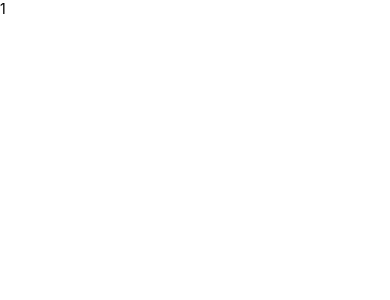
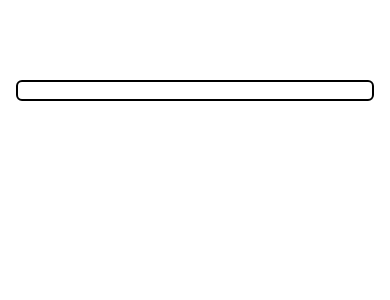
Before and after one commit to Ryuider-JS/RN, a React Native app: screen / in a window 390 px wide. Shown: the top 300 px of the page. Built offline with nearby package versions, Linux system fonts and the light colour scheme.

Commit message:
feat: Text & TextInput

```diff
--- a/App.tsx
+++ b/App.tsx
@@ -1,8 +1,24 @@
-import React from 'react';
-import {Text} from 'react-native';
+import './global.css';
+
+import React, { useState } from 'react';
+import { SafeAreaView, Text, TextInput, View } from 'react-native';
 
 const App = () => {
-  return <Text>1</Text>;
+  const [title, setTitle] = useState('');
+
+  return (
+    <SafeAreaView>
+      <View className="flex items-center gap-2 p-4 pt-8 bg-white">
+        <Text className="h-10">{title}</Text>
+        <TextInput
+          className="w-full border-2 rounded-md"
+          onChangeText={(text: string) => {
+            setTitle(text);
+          }}
+        />
+      </View>
+    </SafeAreaView>
+  );
 };
 
 export default App;
```
Also changed, not shown: .prettierrc.js.
